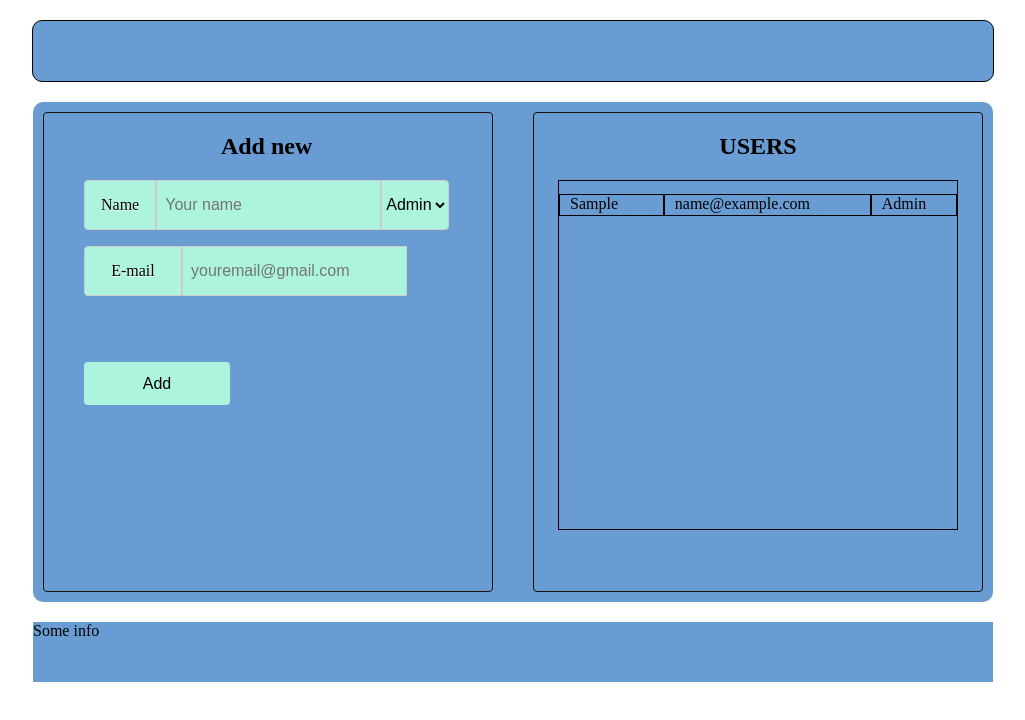
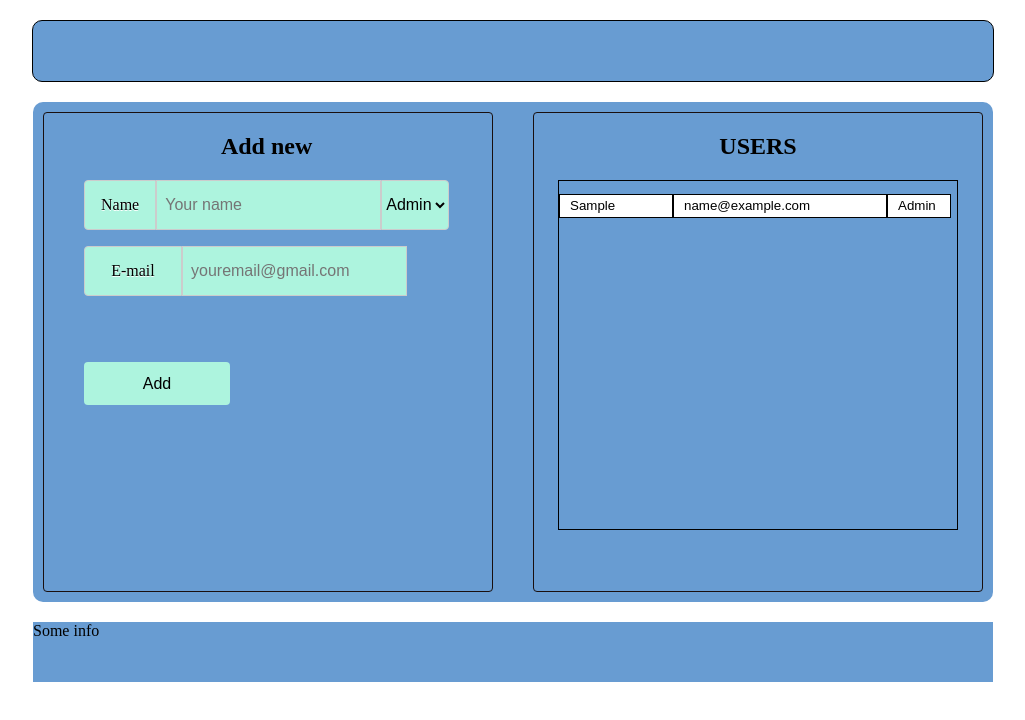
Before and after one commit to AlexeyFin/TaskForEasyCode, a plain HTML site: page index.html in a window 1280 px wide. Both pictures are taken after typing "Sample", "name@example.com" into the empty fields and a click on the input "Add". Shown: the whole page, without its empty margins (127-1152 px from the left). Drawn offline with nearby package versions, Linux system fonts and the light colour scheme.

Commit message:
step 2.1

```diff
--- a/index.html
+++ b/index.html
@@ -41,9 +41,9 @@
 
 		<div class="list-container">
 			<div><h2>USERS</h2></div>
-			<div class="list">
+			<form class="list">
 
-			</div>
+			</form>
 
 
 		</div>
@@ -53,15 +53,6 @@
 	</main>
 
 	<footer class="footer">Some info</footer>
-
-
-
-
-
-
-
-
-
 
 
 
--- a/script.js
+++ b/script.js
@@ -8,7 +8,6 @@ jQuery(document).ready(function() {
 
 	}
 	createTable(returnKey);
-
 });
 
 
@@ -96,65 +95,37 @@ $('#submit').click(function createPerson(event) {
 	var serialList = JSON.stringify(returnList);
 	localStorage.setItem("totalList", serialList);
 	console.log(returnList.length);
-	//createTable(returnList);
 	addToTable(returnList);
-
-
 	$('#myForm').trigger('reset');
 
 });
 
 var createTable = function (list){
 
-
-
 	var length = list.length;
-
 
 	if (length != 0){
 		for (i = 0; i < length; i++){
 			var obj = list[i];
-			$('<div class = "list-item"><div class="person-name">' + obj.name +
-			'</div><div class="person-email">' + obj.email +
-			'</div><div class="person-role">' + obj.role +'</div></div>').appendTo('.list');
-
+		$('<div class = "list-item">'+
+			'<input type = "text" class = "person-name" id = "person-name" readonly value= "'+ obj.name +'">' +
+			'<input type = "text" class = "person-email" id = "person-email" readonly value= "'+ obj.email +'">' +
+			'<input type = "text" class = "person-role" id = "person-role" readonly value= "'+ obj.role  + '">'+
+			'</div>').appendTo('.list');
 		}
 	}
-
 }
 
 var addToTable = function(list){
 	var length = list.length;
 	var i = length - 1;
 	var obj = list[i];
-	var obj = list[i];
-			$('<div class = "list-item"><div class="person-name">' + obj.name +
-			'</div><div class="person-email">' + obj.email +
-			'</div><div class="person-role">' + obj.role +'</div></div>').appendTo('.list');
+	$('<div class = "list-item">'+
+			'<input type = "text" class = "person-name" id = "person-name" readonly value= "'+ obj.name +'">' +
+			'<input type = "text" class = "person-email" id = "person-email" readonly value= "'+ obj.email +'">' +
+			'<input type = "text" class = "person-role" id = "person-role" readonly value= "'+ obj.role  + '">'+
+			'</div>').appendTo('.list');
 
 
 
 }
-
-
-
-
-
-
-
-
-
-
-
-
-
-
-
-
-// var adminName = $('#name').val();
-	// var adminEmail = $('#email').val();
-	// const objName = new Admin( adminName, adminEmail);
-	// console.log(objName);
-
-	// var serialObj = JSON.stringify(objName);
-	// localStorage.setItem("myKey", serialObj);
--- a/style.css
+++ b/style.css
@@ -128,26 +128,29 @@ input[type="submit"]:hover{
 
 }
 .person-name{
-	flex-grow: 1.5;
+	/*flex-grow: 1.5;*/
 	border: 1px solid black;
 	height: 20px;
 	padding-left: 10px;
+	width: 100px;
 
 
 
 }
 
 .person-role{
-	flex-grow: 1;
+	/*flex-grow: 1;*/
 	border: 1px solid black;
 	height: 20px;
 	padding-left: 10px;
+	width: 50px;
 }
 .person-email{
-	flex-grow: 2;
+	/*flex-grow: 2;*/
 	border: 1px solid black;
 	height: 20px;
 	padding-left: 10px;
+	width: 200px;
 }
 
 .footer{
```
